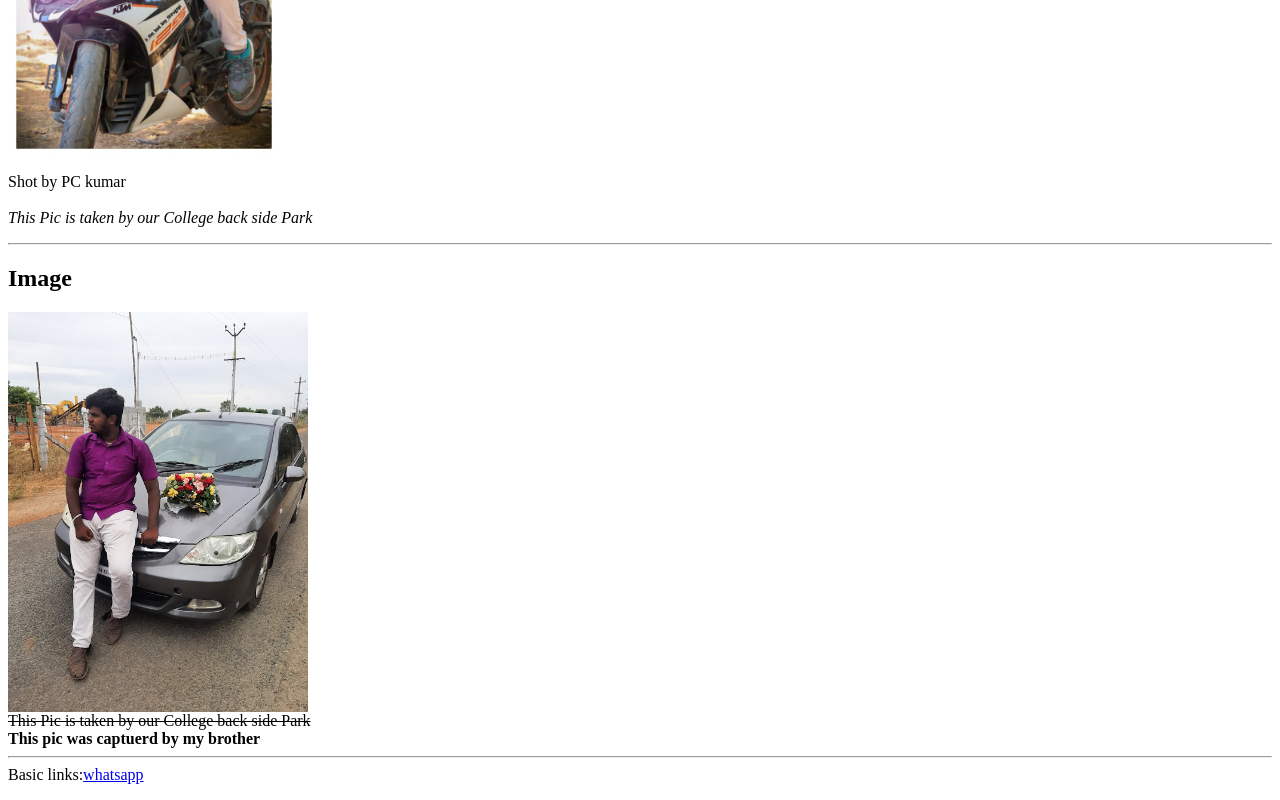
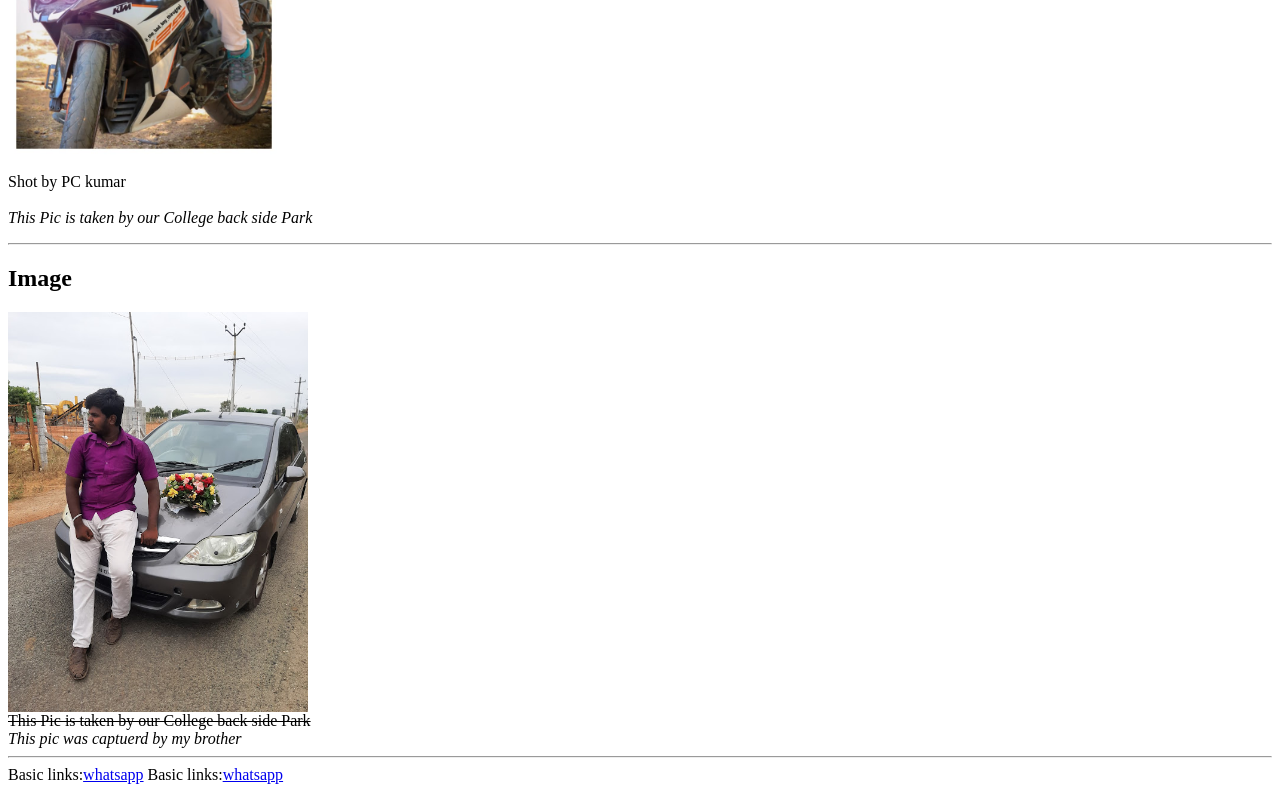
Before and after one commit to Thirunavukarasan8489/my-first-webpage, a plain HTML site: page index.html in a window 1280 px wide. Shown: the part 309-1109 px from the top of the page. Drawn offline with Linux system fonts and the light colour scheme.

Commit message:
Add files via upload

```diff
--- a/index.html
+++ b/index.html
@@ -10,8 +10,9 @@
          <h2>Image</h2>
          <img src="th.jpg" height="400px"><br>
          <del>This Pic is taken by our College back side Park</del><br>
-         <b>This pic was captuerd by my brother</b></b><br><hr>
+         <em>This pic was captuerd by my brother</em></b><br><hr>
          Basic links:<a href="https://web.whatsapp.com/"target="_blank">whatsapp</a>
+         Basic links:<a href="https://www.google.co.in/"target="_blank">whatsapp</a>
      </p>
  </body>
 
```
